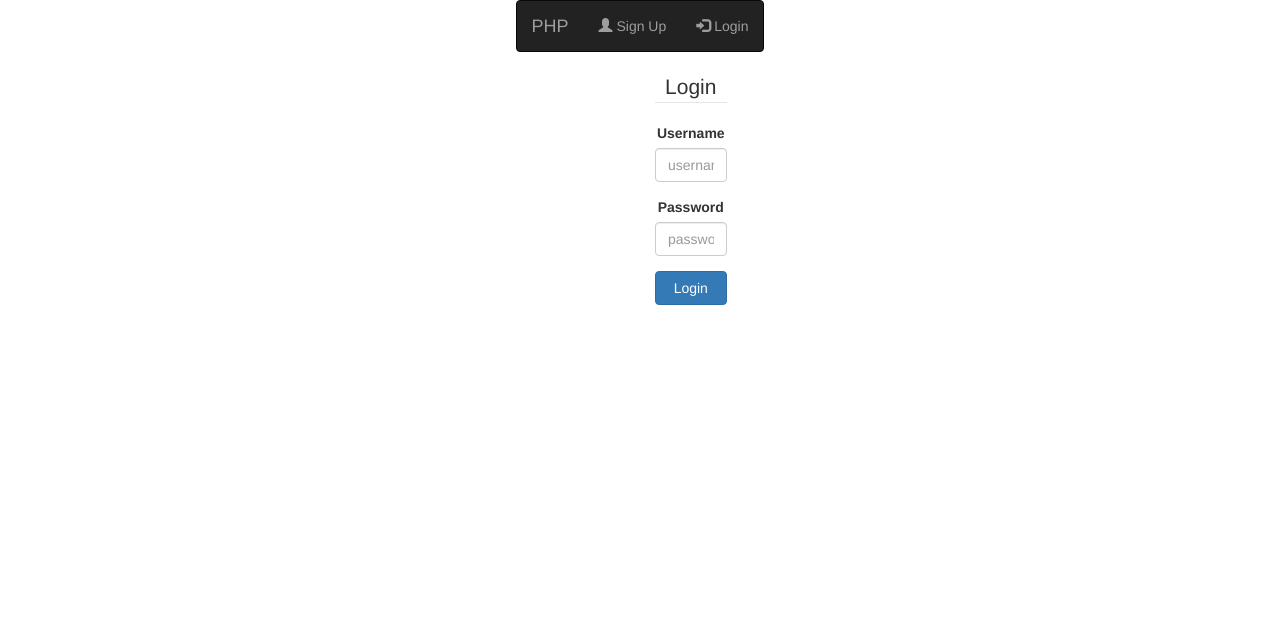
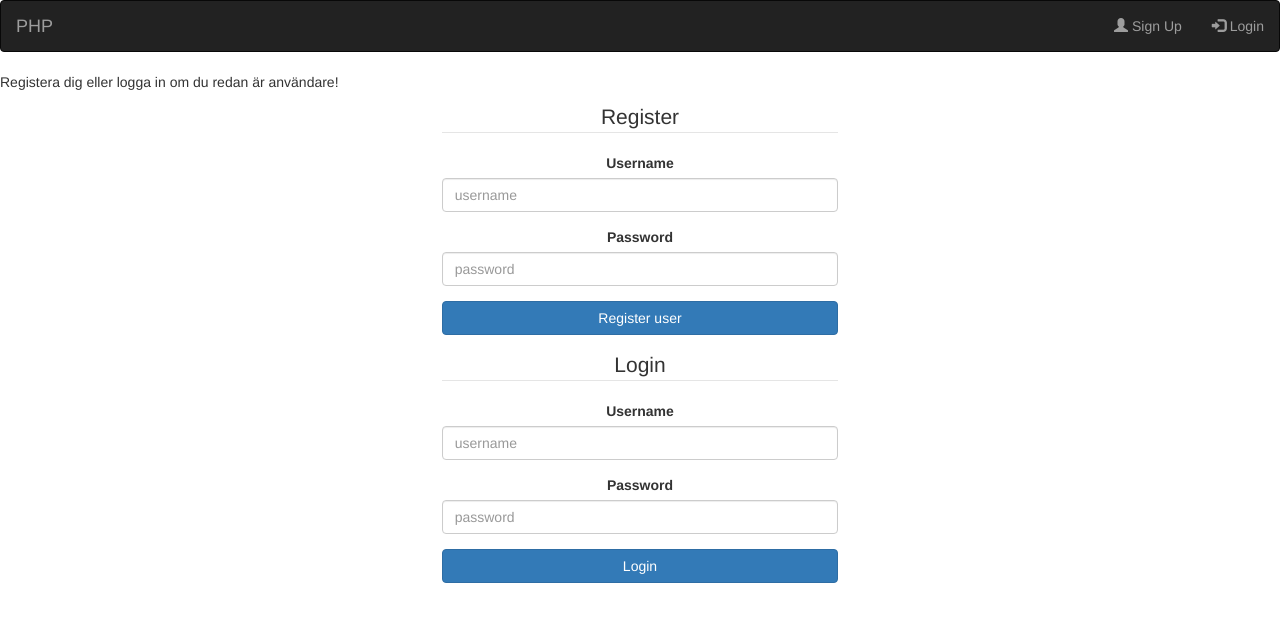
Before and after one commit to henrik-aq/SELECTgroup, a PHP site: page /views/index.php in a window 1280 px wide. Shown: the top 622 px of the page. Run offline with PHP 8.4, Linux system fonts and the light colour scheme.

Commit message:
fixed login, logout

```diff
--- a/src/public/views/index.php
+++ b/src/public/views/index.php
@@ -1,19 +1,16 @@
-<?php require_once ('partials/header.php'); ?>
-<script>getAllUsers();</script>
-<script>getAllPosts();</script>
+<?php require ('partials/header.php'); ?>
 <?php require_once ('partials/nav.php');?>
 
+<?php if (isset($_SESSION["loggedIn"])): ?>
+<!-- <script>getAllUsers();</script> -->
+<p>Du är redan inloggad!</p>
+<?php endif; ?>
+
+<?php if (!isset($_SESSION["loggedIn"])): ?>
+<p>Registera dig eller logga in om du redan är användare!</p>
+<?php require_once ('partials/register.php');?>
 <?php require_once ('partials/login.php');?>
 
-
-<?php if (!isset($_SESSION["loggedIn"])): ?>
-<ul id="userList">
-</ul>
 <?php endif; ?>
 
-<?php if (isset($_SESSION["loggedIn"])): ?>
-<ul id="entryList">
-</ul>
-<?php endif; ?>
-
-<?php require_once ('partials/footer.php'); ?>
+<?php require ('partials/footer.php'); ?>
--- a/src/public/views/partials/header.php
+++ b/src/public/views/partials/header.php
@@ -1,12 +1,16 @@
 <!DOCTYPE html>
+<?php
+session_start();
+?>
+
 <html lang="en">
 
 <head>
   <meta charset="UTF-8">
   <meta name="viewport" content="width=device-width, initial-scale=1">
   <meta http-equiv="X-UA-Compatible" content="ie=edge">
-  <link rel="stylesheet" href="css/style.css">
-  <script src="scripts/main.js"></script>
+  <!--<link rel="stylesheet" href="css/style.css"> -->
+  <script src="../scripts/main.js"></script>
   <title>Frontpage</title>
 </head>
 
--- a/src/public/views/partials/login.php
+++ b/src/public/views/partials/login.php
@@ -8,7 +8,7 @@
 <div class="form-group">
   <label for="username">Username</label>
   <div class="col-md-12">
-  <input id="username" name="username" type="text" placeholder="username" class="form-control input-md">
+  <input id="usernamelogin" name="username" type="text" placeholder="username" class="form-control input-md">
 
   </div>
 </div>
@@ -17,7 +17,7 @@
 <div class="form-group">
   <label for="password">Password</label>
   <div class="col-md-12">
-    <input id="password" name="password" type="password" placeholder="password" class="form-control input-md">
+    <input id="passwordlogin" name="password" type="password" placeholder="password" class="form-control input-md">
 
   </div>
 </div>
@@ -26,7 +26,7 @@
 <div class="form-group">
   <label for="submit"></label>
   <div class="col-md-12">
-    <button id="submit" name="submit" class="btn btn-primary btn-block">Login</button>
+    <button id="submitlogin" name="submit" class="btn btn-primary btn-block">Login</button>
   </div>
 </div>
 
--- a/src/public/views/partials/nav.php
+++ b/src/public/views/partials/nav.php
@@ -4,8 +4,17 @@
       <a class="navbar-brand" href="#">PHP</a>
     </div>
     <ul class="nav navbar-nav navbar-right">
-      <li><a href="#"><span class="glyphicon glyphicon-user"></span> Sign Up</a></li>
-      <li><a href="#"><span class="glyphicon glyphicon-log-in"></span> Login</a></li>
+
+      <?php if (!isset($_SESSION["loggedIn"])): ?>
+        <li><a href="/index.php"><span class="glyphicon glyphicon-user"></span> Sign Up</a></li>
+        <li><a href="/index.php"><span class="glyphicon glyphicon-log-in"></span> Login</a></li>
+      <?php endif; ?>
+
+      <?php if (isset($_SESSION["loggedIn"])): ?>
+        <li><a href="/logout"><span class="glyphicon glyphicon-log-in"></span> Admin</a></li>
+        <li><a href="/logout"><span class="glyphicon glyphicon-log-in"></span> Logout</a></li>
+      <?php endif; ?>
+
     </ul>
   </div>
 </nav>
```
Also changed, not shown: src/public/index.php (+6 -4 lines), src/public/scripts/main.js (+3 -10 lines), src/public/views/entry_page.php (added, +14 -0 lines).
